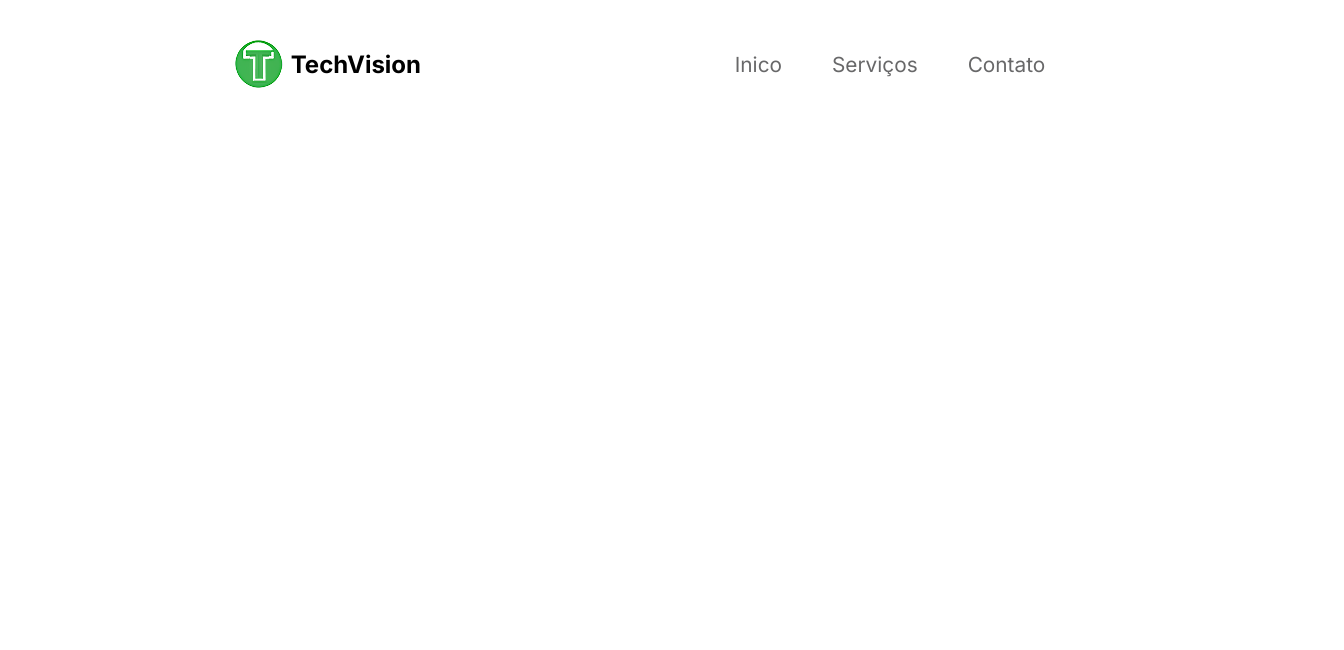
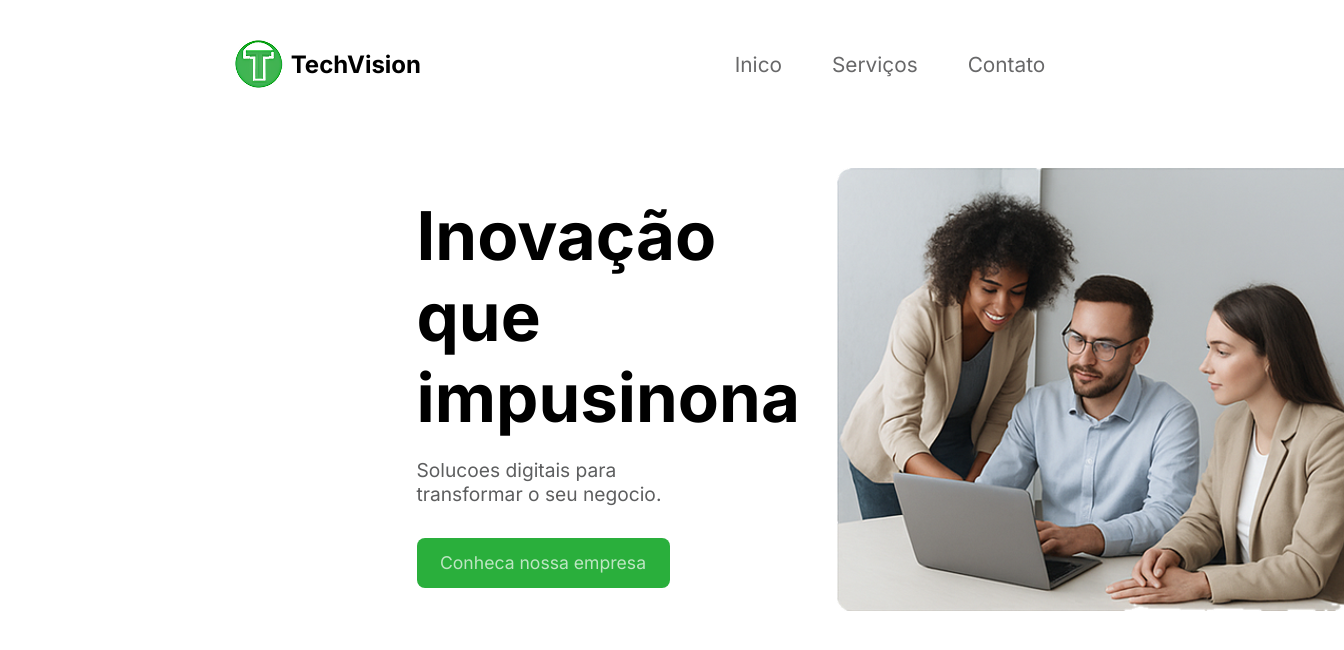
Before and after one commit to dedel0305/desafio-projeto-senai, a plain HTML site: page index.html in a window 1280 px wide. Shown: the whole page, 1344 px wide, since content can reach past the window. Drawn offline with Linux system fonts and the light colour scheme.

Commit message:
criação da section inovação e a estilização da mesma feita

```diff
--- /dev/null
+++ b/css/layout/sec-inovacao.css
@@ -0,0 +1,43 @@
+.grid{
+    display: grid;
+    grid-template-columns: repeat(2,1fr);
+    justify-content: center;
+    align-items: center;
+    margin-top: 5rem;
+}
+
+.texto-inova {
+  width: 900px;
+  padding-left: 30rem;
+/*   margin: 0 259px; */
+  font-size: 2.8rem;
+ /*  border: 2px solid red; */
+}
+
+.texto-inova p {
+    font-size: 1.2rem;
+    color: #5D5E5F;
+    width: 300px;
+    padding-top:1.2rem ;
+}
+
+.img-inova{
+width: 100%;
+height: auto;
+}
+
+.btn-inova {
+    margin-top: 2rem;
+    width: 253px;
+    height: 50px;
+    background-color: #2AAF3C;
+    color: #BEE6C3;
+    border: 0;
+    border-radius: 8px;
+    font-size: 1.1rem;
+    cursor: pointer;
+}
+
+.btn-inova:hover{
+    background-color: #40B655;
+}
--- a/css/layout/style.css
+++ b/css/layout/style.css
@@ -1,2 +1,3 @@
 @import url(header.css);
 @import url(global.css);
+@import url(sec-inovacao.css);
--- a/index.html
+++ b/index.html
@@ -22,5 +22,22 @@
             </nav>
 
     </header>
+
+    <section>
+        <div class="grid">
+
+           <div class="texto-inova">
+            <h1>Inovação que impusinona</h1>
+            <p>Solucoes digitais para transformar o seu negocio.</p>
+            <button class="btn-inova">Conheca nossa empresa</button>
+           </div>
+
+
+        <div class="img-inova">
+            <img src="src/assets/img/Image.png" alt="">
+        </div>
+
+    </div>
+    </section>
 </body>
 </html>
```
